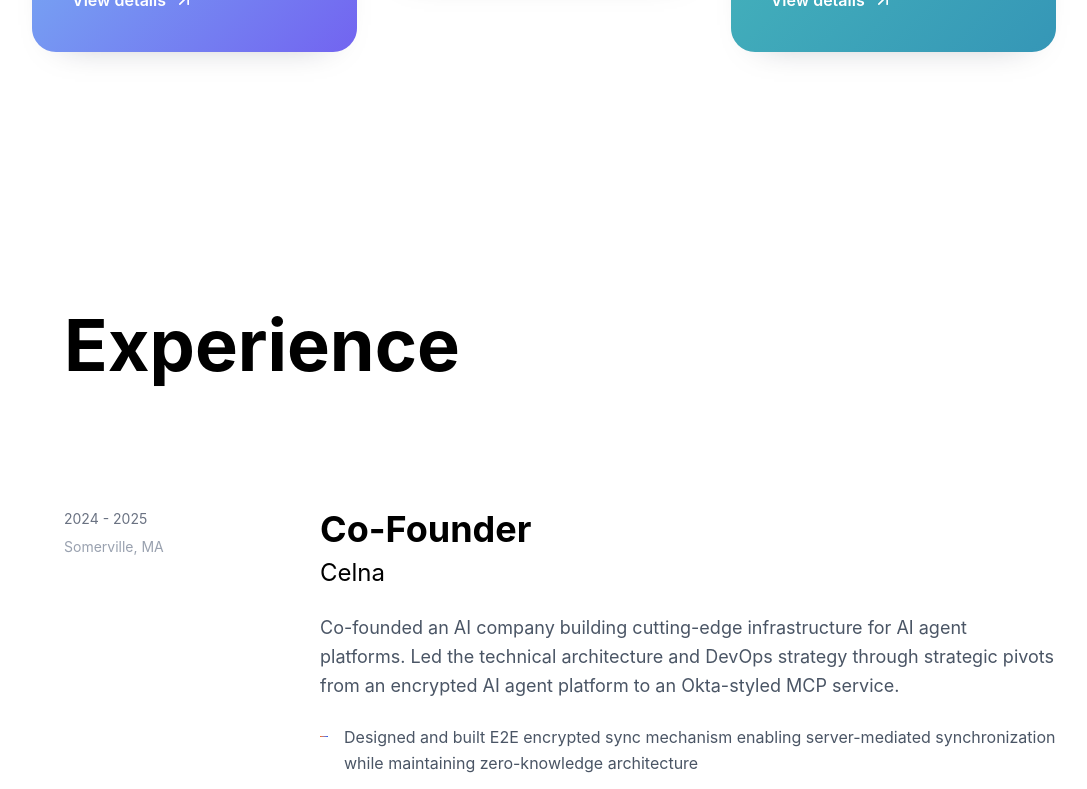
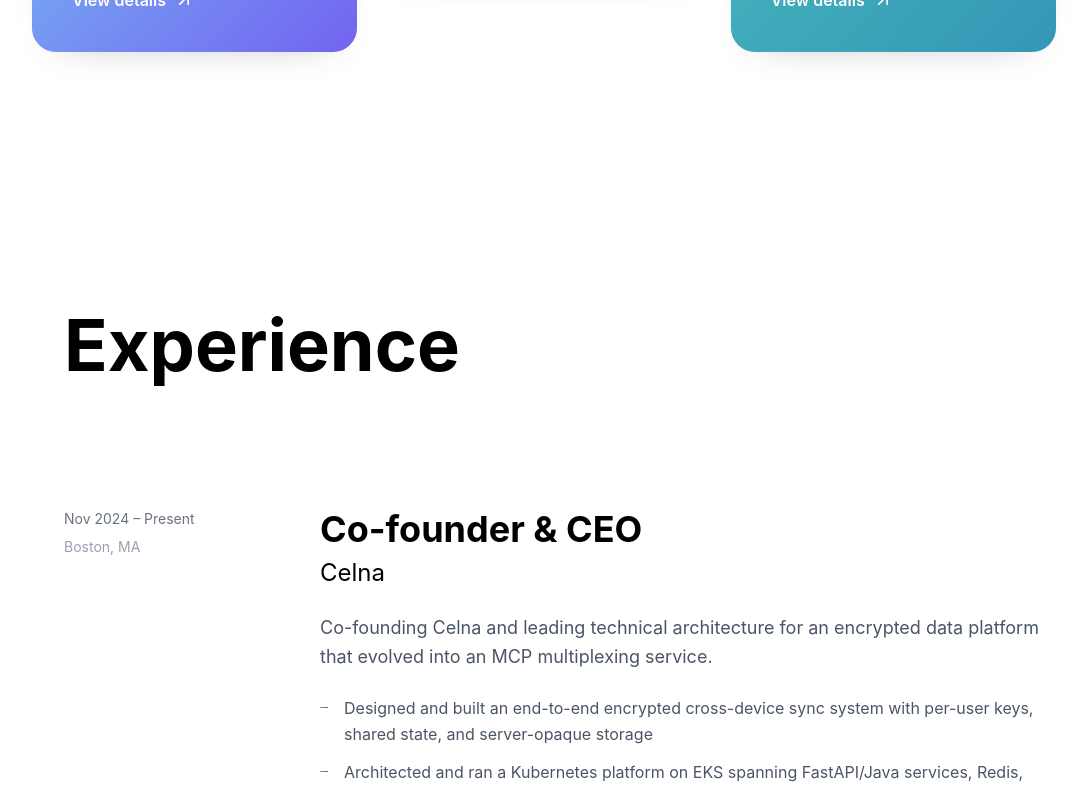
Before and after one commit to mattcar15/Portfolio, a Next.js app: page / in a window 1280 px wide. Shown: the part 2000-2789 px from the top of the page, without its empty margins (96-1183 px from the left). Built offline with nearby package versions, Linux system fonts and the light colour scheme; a web font is replaced by a local one.

Commit message:
updated experience section

```diff
--- a/src/app/page.tsx
+++ b/src/app/page.tsx
@@ -12,7 +12,7 @@
   { stops: ['#6EE2F5', '#6454F0'], className: 'from-[#6EE2F5] to-[#6454F0]' },
   { stops: ['#FFCF1B', '#FF881B'], className: 'from-[#FFCF1B] to-[#FF881B]' },
   { stops: ['#6FE893', '#39A275'], className: 'from-[#6FE893] to-[#39A275]' },
-  { stops: ['#FFCDA5', '#EE4D5F'], className: 'from-[#FFCDA5] to-[#EE4D5F]' },
+  { stops: ['#ED876C', '#E3293E'], className: 'from-[#ED876C] to-[#E3293E]' },
   { stops: ['#3EC3B9', '#208CB0'], className: 'from-[#3EC3B9] to-[#208CB0]' },
   { stops: ['#FF6A00', '#EE0979'], className: 'from-[#FF6A00] to-[#EE0979]' },
 ] as const;
@@ -22,7 +22,7 @@
 const projectBaseData: ProjectBaseData[] = [
   {
     id: 1,
-    title: "Orri AI",
+    title: "Celna",
     description: "E2E encrypted AI agent platform with proprietary sync mechanism",
     type: "gradient",
     tags: ["FastAPI", "K8s", "E2E Encryption"],
@@ -116,32 +116,87 @@
 
   const experience: ExperienceItem[] = [
     {
-      title: "Co-Founder",
+      title: "Co-founder & CEO",
       company: "Celna",
-      period: "2024 - 2025",
-      location: "Somerville, MA",
-      description: "Co-founded an AI company building cutting-edge infrastructure for AI agent platforms. Led the technical architecture and DevOps strategy through strategic pivots from an encrypted AI agent platform to an Okta-styled MCP service.",
+      period: "Nov 2024 – Present",
+      location: "Boston, MA",
+      description: "Co-founding Celna and leading technical architecture for an encrypted data platform that evolved into an MCP multiplexing service.",
       achievements: [
-        "Designed and built E2E encrypted sync mechanism enabling server-mediated synchronization while maintaining zero-knowledge architecture",
-        "Architected CI/CD pipelines in Jenkins and CloudFormation templates for automated Kubernetes infrastructure deployment",
-        "Built microservices using FastAPI, Redis, Kafka, Postgres, and Qdrant for high-performance distributed systems",
-        "Developed system to automatically generate and test MCP servers, handling auth and hosting for any MCP client"
+        "Designed and built an end-to-end encrypted cross-device sync system with per-user keys, shared state, and server-opaque storage",
+        "Architected and ran a Kubernetes platform on EKS spanning FastAPI/Java services, Redis, Kafka, Keycloak, and Qdrant with automated CloudFormation + Jenkins delivery",
+        "Evolved the product into an MCP multiplexing layer with dynamic OAuth, credential management, and permissioning across connectors",
+        "Created an automated MCP connector builder combining templated CloudFormation, Jenkins, and code scaffolding for rapid new integrations"
       ]
     },
     {
-      title: "Software Engineer",
-      company: "Amazon",
-      period: "Previous Experience",
-      location: "Greater Boston",
-      description: "Contributed to large-scale distributed systems and cloud infrastructure.",
-      achievements: []
+      title: "Software Engineer (SDE II)",
+      company: "Amazon Web Services",
+      period: "Apr 2024 – Oct 2024",
+      location: "Hybrid",
+      description: "Led key infrastructure efforts for the AWS DMS × Amazon RDS Zero-ETL partnership.",
+      achievements: [
+        "Owned infrastructure build-out, billing and entitlements, and core platform setup for the Zero-ETL integration",
+        "Co-designed core Zero-ETL architecture leveraging Fargate, Lambda, SQS, S3, and internal DMS services in partnership with adjacent orgs",
+        "Built and maintained multi-region CI/CD pipelines with automated deployments to 30+ AWS regions",
+        "Led onboarding and mentorship for most new engineers on the team and authored runbooks and checklists",
+        "Served as Security Guardian, ensuring secure defaults and facilitating reviews"
+      ]
+    },
+    {
+      title: "Software Engineer (SDE I)",
+      company: "Amazon Web Services",
+      period: "Aug 2022 – Mar 2024",
+      location: "Hybrid",
+      description: "Delivered large-scale data migration capabilities within AWS Database Migration Service.",
+      achievements: [
+        "Shipped the AWS DMS → Amazon Timestream endpoint covering initial load and CDC across C/C++ engine code and Java services",
+        "Led a major engine release for DMS and authored team-wide major-version rollout guidelines",
+        "Implemented streaming targets for Kinesis and Kafka, handling complex type mapping and high-throughput ingestion",
+        "Built and operated automated release and deployment pipelines to boost reliability and developer velocity"
+      ]
+    },
+    {
+      title: "Earlier Experience",
+      company: "Amazon, Klaviyo, Radius Technologies",
+      period: "May 2020 – Jul 2021",
+      location: "Remote & Boston, MA",
+      description: "Internships spanning database migrations, developer tooling, and mobile applications.",
+      achievements: [
+        "Amazon — SDE Intern, DMS (May 2021 – Jul 2021): prototyped DMS migration to Amazon Timestream across C/C++ and Java",
+        "Klaviyo — Software Engineering Intern (Jan 2021 – Apr 2021): delivered React features and Selenium tooling for performance and asset audits",
+        "Radius Technologies — Software Engineering Intern (May 2020 – Aug 2020): built Swift/React Native apps with Apple Vision and Firebase/AWS backends"
+      ]
     }
   ];
 
   const skills = [
-    "Kubernetes", "Docker", "Jenkins", "CloudFormation", "Helm", "FastAPI", "Python",
-    "Redis", "Kafka", "PostgreSQL", "Qdrant", "AWS", "Microservices", "E2E Encryption",
-    "Distributed Systems", "CI/CD", "Infrastructure as Code", "Vector Databases"
+    "Languages: Java (advanced), Python (advanced), C/C++ (intermediate), JavaScript/TypeScript, SQL",
+    "Cloud & Infra: AWS (DMS, RDS, Lambda, Fargate, SQS, S3, EKS, IAM), Kubernetes, CloudFormation, Jenkins, Docker",
+    "Data & Streaming: Amazon Timestream, PostgreSQL/MySQL, Kafka/Kinesis, Redis, Qdrant",
+    "Security: IAM design, Keycloak, service-to-service authentication, Security Guardian best practices",
+    "Frameworks: FastAPI, Next.js, React Native"
+  ];
+
+  const education = {
+    institution: "Georgia Institute of Technology",
+    degree: "B.S. in Computer Science",
+    location: "Atlanta, GA",
+    graduation: "May 2022",
+    gpa: "3.9",
+    coursework: [
+      "Natural Language Processing",
+      "Computer Vision",
+      "Honors Algorithms",
+      "Systems & Networks",
+      "Databases"
+    ]
+  };
+
+  const selectedImpact = [
+    "Led DMS major engine release and defined team-wide major-version release guidelines",
+    "Built and operated global multi-region pipelines that standardized deployment patterns across the team",
+    "Mentored and onboarded the majority of new hires, improving time-to-first-PR and service ownership readiness",
+    "Delivered server-opaque end-to-end encrypted sync and an MCP connector factory enabling rapid integrations"
   ];
 
   const scrollToSection = (sectionId: string) => {
@@ -153,7 +208,12 @@
       <SideNav sections={sections} activeSection={activeSection} onNavigate={scrollToSection} />
       <IntroSection />
       <ProjectsSection projects={projects} />
-      <ExperienceSection experience={experience} skills={skills} />
+      <ExperienceSection
+        experience={experience}
+        skills={skills}
+        education={education}
+        selectedImpact={selectedImpact}
+      />
       <ContactSection
         email="mwcarroll12@gmail.com"
         githubUrl="https://github.com/mattcar15"
--- a/src/components/ExperienceSection.tsx
+++ b/src/components/ExperienceSection.tsx
@@ -10,9 +10,18 @@
 type ExperienceSectionProps = {
   experience: ExperienceItem[];
   skills: string[];
+  selectedImpact: string[];
+  education: {
+    institution: string;
+    degree: string;
+    location: string;
+    graduation: string;
+    gpa?: string;
+    coursework?: string[];
+  };
 };
 
-export function ExperienceSection({ experience, skills }: ExperienceSectionProps) {
+export function ExperienceSection({ experience, skills, selectedImpact, education }: ExperienceSectionProps) {
   return (
     <section id="resume" className="min-h-screen py-32 px-6 lg:px-32 pl-20 lg:pl-40">
       <div className="max-w-6xl mx-auto">
@@ -48,13 +57,28 @@
 
         <div className="border-t border-gray-200 pt-16">
           <h3 className="text-3xl font-bold mb-8">Skills & Technologies</h3>
-          <div className="text-xl text-gray-600 leading-relaxed">{skills.join(' • ')}</div>
+          <ul className="space-y-3 text-xl text-gray-600 leading-relaxed">
+            {skills.map((skill, index) => (
+              <li key={index} className="pl-6 relative before:content-[''] before:absolute before:left-0 before:top-3 before:w-2 before:h-px before:bg-gradient-to-r before:from-orange-500 before:to-blue-600">
+                {skill}
+              </li>
+            ))}
+          </ul>
         </div>
 
         <div className="mt-16 border-t border-gray-200 pt-16">
           <h3 className="text-3xl font-bold mb-6">Education</h3>
-          <div className="text-2xl font-semibold">Georgia Institute of Technology</div>
-          <div className="text-lg mt-2">Computer Science</div>
+          <div className="text-2xl font-semibold">{education.institution}</div>
+          <div className="text-lg mt-2">{education.degree}</div>
+          <div className="text-sm text-gray-500 mt-2">
+            {education.location} • {education.graduation}
+            {education.gpa ? ` • GPA: ${education.gpa}` : ''}
+          </div>
+          {education.coursework && education.coursework.length > 0 && (
+            <div className="text-base text-gray-600 leading-relaxed mt-4">
+              <span className="font-semibold text-gray-700">Relevant Coursework:</span> {education.coursework.join(' • ')}
+            </div>
+          )}
         </div>
       </div>
     </section>
--- a/src/components/IntroSection.tsx
+++ b/src/components/IntroSection.tsx
@@ -6,12 +6,11 @@
           Matt Carroll
         </div>
 
-        <p className="text-2xl md:text-3xl text-gray-600 mb-3">Hey, here's what I'm working on</p>
-        <div className="w-20 h-1 bg-gradient-to-r from-orange-500 to-blue-600 mb-10" />
+        <p className="text-2xl md:text-3xl text-gray-600 mb-3">Hey, here's a bit about me</p>
+        <div className="w-20 h-1 bg-gradient-to-r from-orange-500 to-blue-600 mb-10 rounded-full" />
 
         <p className="text-xl md:text-2xl text-gray-500 leading-relaxed max-w-3xl">
-          Building AI infrastructure and distributed systems. Co-founder focused on E2E encryption,
-          Kubernetes orchestration, and creating developer tools that scale.
+          I like building a range of things, both phsyical and digital. This page is the home of some of the projects that I've worked on and wanted to share!
         </p>
       </div>
     </section>
```
